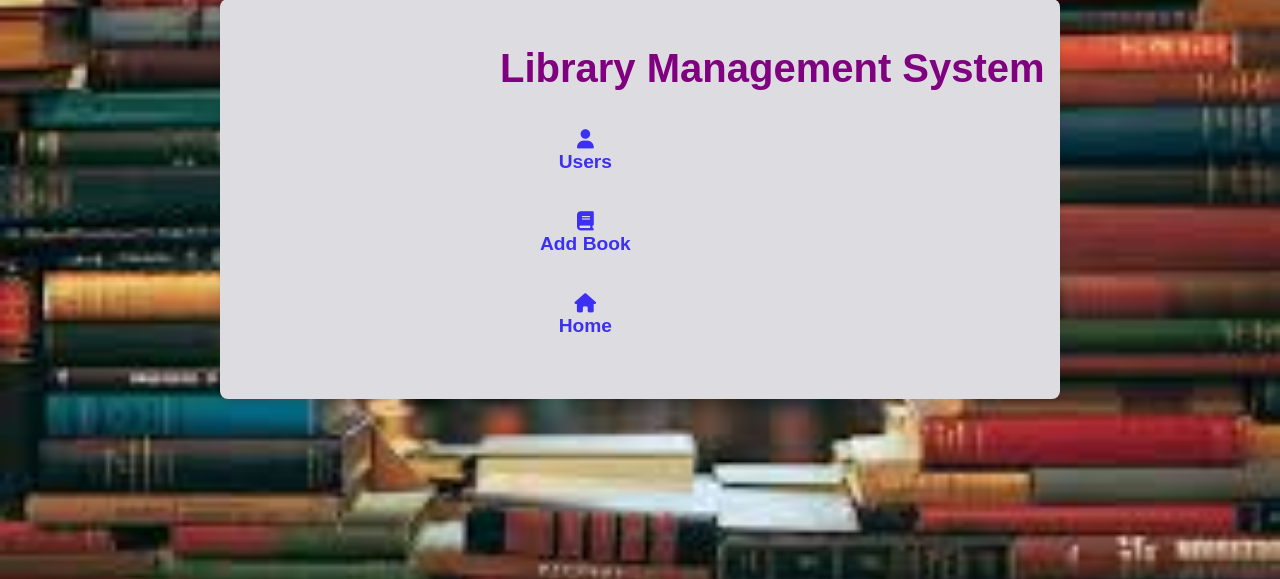
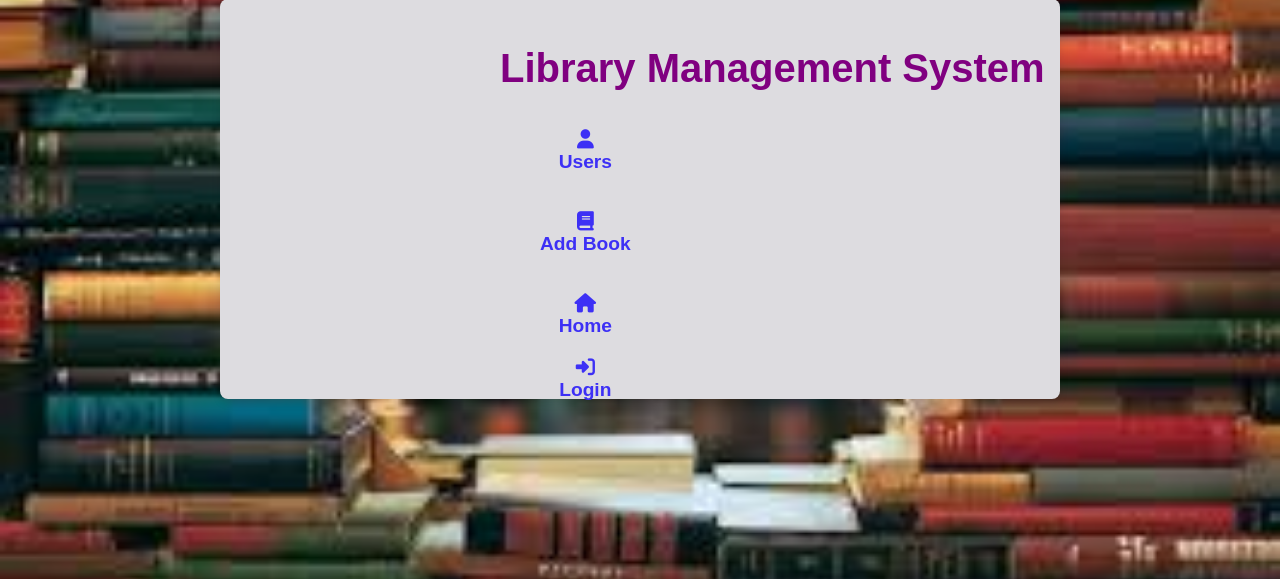
Before and after one commit to syedsmb/Library_Management, a Django app: page / in a window 1280 px wide. Shown: the part 201-780 px from the top of the page. Run offline with Django 5.2, Linux system fonts and the light colour scheme.

Commit message:
second commit

```diff
--- a/library/templates/home.html
+++ b/library/templates/home.html
@@ -22,6 +22,9 @@
         <div class="one">
             <a href="{% url 'home' %}"> <i class="fa-solid fa-house"></i><br>Home</a> <!-- Home button -->
         </div>
+        <div class="three">
+            <a href="{% url 'login_signup' %}"> <i class="fa-solid fa-right-to-bracket"></i><br>Login</a> <!-- Home button -->
+        </div>
         </div>
     </div>
 </body>
```
